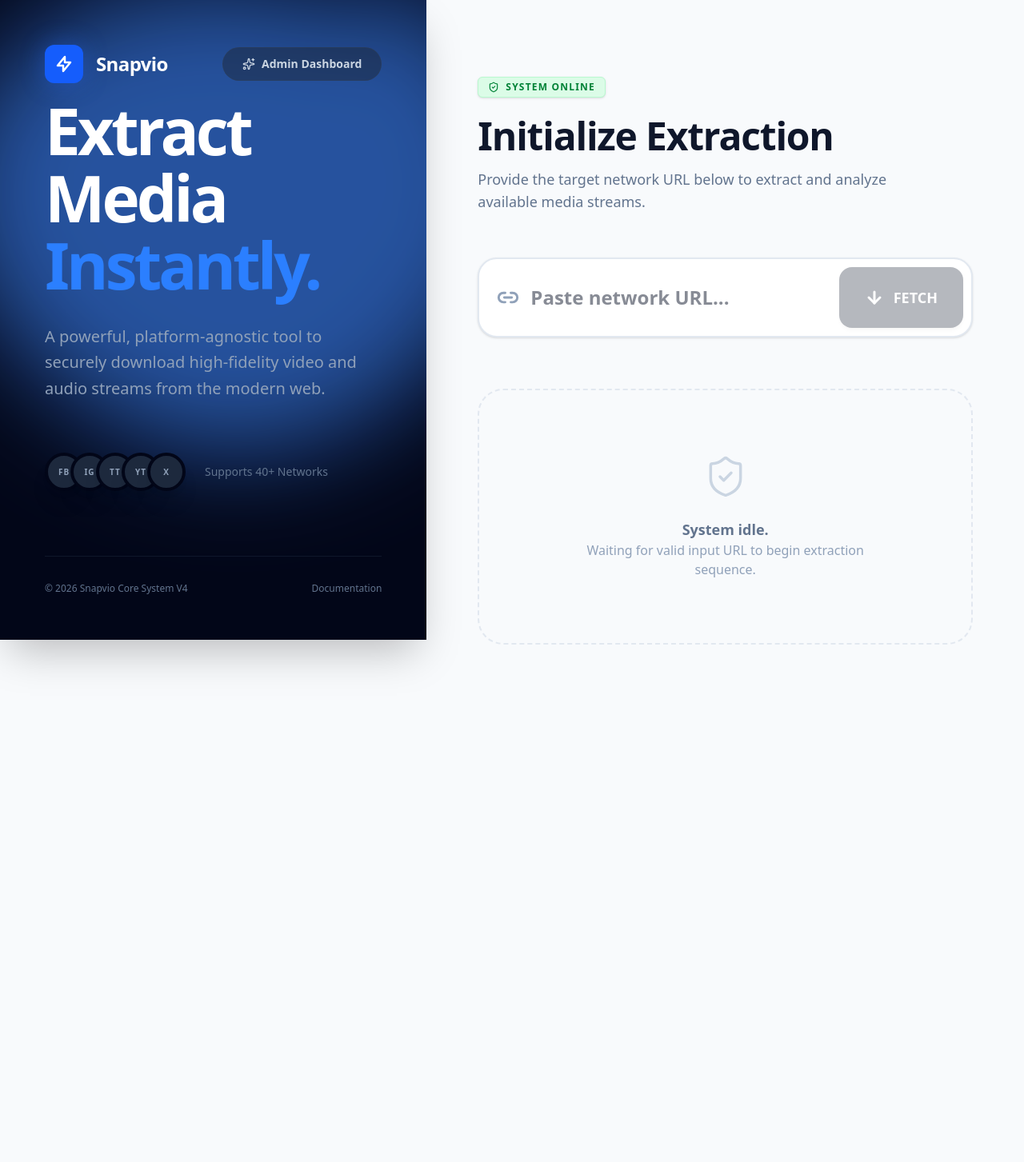
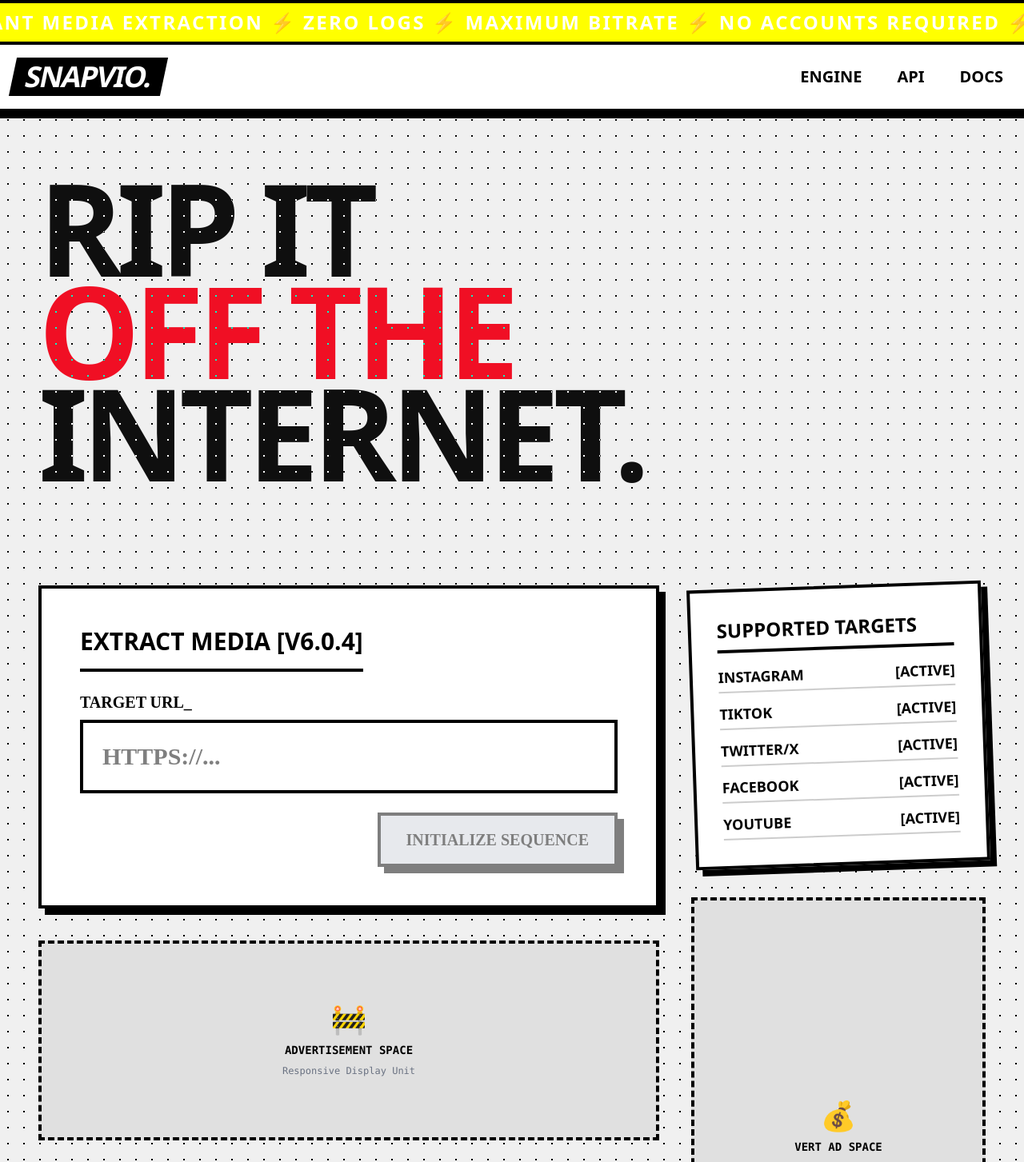
Before and after one commit to devilhoneyx-creator/snapvio, a React (Vite) app in the folder client/: page / in a window 1280 px wide. Shown: the top 1453 px of the page at 80% size. Before the commit the page ends 870 px from the top, so only its background shows below. Built offline with nearby package versions, Linux system fonts and the light colour scheme.

Commit message:
feat(ui): implement radical neo-brutalism design with marquee and raw ad blocks

```diff
--- a/client/src/App.jsx
+++ b/client/src/App.jsx
@@ -1,72 +1,92 @@
 import React from 'react';
+import Downloader from './components/Downloader';
 import Navbar from './components/Navbar';
-import Downloader from './components/Downloader';
-import { motion } from 'framer-motion';
 
 function App() {
   return (
-    <div className="flex flex-col lg:flex-row min-h-screen font-sans bg-slate-50 text-slate-900 w-full overflow-hidden">
+    <div className="min-h-screen flex flex-col font-sans relative">
 
-      {/* Left Panel - Fixed Brand & Copy (Dark Mode) */}
-      <div className="lg:w-5/12 lg:fixed lg:h-screen bg-slate-950 text-white flex flex-col p-8 lg:p-14 relative overflow-hidden shadow-2xl z-20">
-
-        {/* Abstract background blur in left panel */}
-        <div className="absolute top-0 right-0 -mr-[30%] -mt-[30%] text-white/[0.03] pointer-events-none z-0 mix-blend-screen opacity-60">
-          <svg viewBox="0 0 200 200" xmlns="http://www.w3.org/2000/svg" className="w-[800px] h-[800px] blur-3xl">
-            <path fill="#3b82f6" d="M45.7,-76.4C58.9,-69.3,69,-55.4,76.5,-40.8C84,-26.2,88.9,-11,87.6,3.6C86.3,18.1,78.8,32,69.5,44.2C60.2,56.4,49.1,66.8,35.6,73.4C22.1,80,6.2,82.8,-8.7,81.1C-23.6,79.4,-37.5,73.1,-50.2,64C-62.9,54.9,-74.4,43,-81.4,28.6C-88.4,14.3,-90.9,-2.4,-86.3,-17.1C-81.8,-31.8,-70.2,-44.6,-57.1,-52.5C-44,-60.4,-29.4,-63.5,-14.7,-64.5C0,-65.5,15,-64.4,30.3,-60.4C45.6,-56.4,61,-49.5,45.7,-76.4Z" transform="translate(100 100)" />
-          </svg>
+      {/* Top Marquee */}
+      <div className="marquee-container bg-[#ff00ff] text-white">
+        <div className="marquee-content pr-12">
+          ⚡ SNAPVIO V6 ⚡ INSTANT MEDIA EXTRACTION ⚡ ZERO LOGS ⚡ MAXIMUM BITRATE ⚡ NO ACCOUNTS REQUIRED ⚡ SNAPVIO V6 ⚡ INSTANT MEDIA EXTRACTION ⚡
         </div>
-
-        {/* Global Component for Left Panel Header */}
-        <Navbar />
-
-        <div className="flex-1 flex flex-col justify-center relative z-10 mt-16 lg:mt-0">
-          <motion.h1
-            initial={{ opacity: 0, x: -20 }}
-            animate={{ opacity: 1, x: 0 }}
-            transition={{ duration: 0.7, ease: "easeOut" }}
-            className="text-5xl lg:text-7xl xl:text-[5rem] font-bold tracking-tighter mb-8 leading-[1.05]"
-          >
-            Extract<br/>Media<br/><span className="text-blue-500">Instantly.</span>
-          </motion.h1>
-
-          <motion.p
-            initial={{ opacity: 0 }}
-            animate={{ opacity: 1 }}
-            transition={{ duration: 0.7, delay: 0.2 }}
-            className="text-slate-400 text-lg md:text-xl font-light max-w-md leading-relaxed"
-          >
-            A powerful, platform-agnostic tool to securely download high-fidelity video and audio streams from the modern web.
-          </motion.p>
-
-          <motion.div
-            initial={{ opacity: 0, y: 20 }}
-            animate={{ opacity: 1, y: 0 }}
-            transition={{ duration: 0.7, delay: 0.4 }}
-            className="flex items-center gap-6 mt-16"
-          >
-            <div className="flex -space-x-4">
-              {['FB', 'IG', 'TT', 'YT', 'X'].map((plat, i) => (
-                <div key={i} className={`w-12 h-12 rounded-full border-4 border-slate-950 flex items-center justify-center bg-slate-800 text-[10px] font-black tracking-widest text-slate-400 shadow-xl`}>
-                   {plat}
-                </div>
-              ))}
-            </div>
-            <p className="text-sm font-medium text-slate-500">Supports 40+ Networks</p>
-          </motion.div>
-        </div>
-
-        <div className="mt-16 pt-8 border-t border-slate-800/50 text-xs text-slate-500 font-medium relative z-10 flex justify-between items-center">
-          <span>© {new Date().getFullYear()} Snapvio Core System V4</span>
-          <a href="#" className="hover:text-white transition-colors">Documentation</a>
+        <div className="marquee-content pr-12 aria-hidden">
+          ⚡ SNAPVIO V6 ⚡ INSTANT MEDIA EXTRACTION ⚡ ZERO LOGS ⚡ MAXIMUM BITRATE ⚡ NO ACCOUNTS REQUIRED ⚡ SNAPVIO V6 ⚡ INSTANT MEDIA EXTRACTION ⚡
         </div>
       </div>
 
-      {/* Right Panel - Interactive App (Light Mode, Scrollable) */}
-      <div className="lg:w-7/12 lg:ml-[41.666667%] min-h-screen bg-slate-50 flex flex-col relative z-10 w-full">
-        <Downloader />
-      </div>
+      <Navbar />
 
+      <main className="flex-1 max-w-[1400px] mx-auto w-full p-6 md:p-12 relative">
+
+         {/* Hero Title - Overlapping elements */}
+         <div className="relative mb-16 md:mb-32 mt-8">
+            <h1 className="text-6xl md:text-8xl lg:text-[10rem] font-black uppercase leading-[0.8] tracking-tighter mix-blend-difference text-white z-10 relative pointer-events-none">
+              RIP IT<br/>
+              <span className="text-[#00ffcc] brutal-stroke">OFF THE</span><br/>
+              INTERNET.
+            </h1>
+
+            {/* Decorative brutalist shapes */}
+            <div className="absolute top-10 right-0 md:right-20 w-64 h-64 bg-[#ffff00] border-4 border-black shadow-[12px_12px_0_rgba(0,0,0,1)] rounded-full -z-10 animate-[bounce_10s_infinite]" />
+            <div className="absolute -bottom-10 md:-bottom-20 left-10 md:left-1/3 w-48 h-48 bg-[#ff00ff] border-4 border-black shadow-[12px_12px_0_rgba(0,0,0,1)] -z-10 rotate-12" />
+            <div className="absolute top-0 left-1/2 w-80 h-20 bg-[#00ffcc] border-4 border-black shadow-[12px_12px_0_rgba(0,0,0,1)] -z-10 -rotate-6" />
+         </div>
+
+         <div className="grid grid-cols-1 lg:grid-cols-12 gap-10">
+
+            {/* Left Col: Main Interactive Tool */}
+            <div className="lg:col-span-8 space-y-10">
+               <div className="brutal-card p-6 md:p-12 bg-white">
+                  <h2 className="text-3xl font-black uppercase mb-6 border-b-4 border-black pb-4 inline-block">Extract Media [v6.0.4]</h2>
+                  <Downloader />
+               </div>
+
+               {/* Ad Block Main */}
+               <div className="ad-block w-full h-[250px]">
+                  <span className="text-4xl text-gray-400 mb-2">🚧</span>
+                  ADVERTISEMENT SPACE
+                  <span className="text-xs mt-2 text-gray-500 font-normal normal-case">Responsive Display Unit</span>
+               </div>
+            </div>
+
+            {/* Right Col: Info / Ads / Chaos */}
+            <div className="lg:col-span-4 space-y-10">
+
+               <div className="brutal-card bg-[#ffff00] p-8 -rotate-2">
+                 <h3 className="text-2xl font-black uppercase border-b-4 border-black pb-2 mb-4">Supported Targets</h3>
+                 <ul className="space-y-3 font-bold text-lg uppercase">
+                   <li className="flex justify-between border-b-2 border-black/20 pb-1"><span>Instagram</span> <span>[ACTIVE]</span></li>
+                   <li className="flex justify-between border-b-2 border-black/20 pb-1"><span>TikTok</span> <span>[ACTIVE]</span></li>
+                   <li className="flex justify-between border-b-2 border-black/20 pb-1"><span>Twitter/X</span> <span>[ACTIVE]</span></li>
+                   <li className="flex justify-between border-b-2 border-black/20 pb-1"><span>Facebook</span> <span>[ACTIVE]</span></li>
+                   <li className="flex justify-between border-b-2 border-black/20 pb-1"><span>YouTube</span> <span>[ACTIVE]</span></li>
+                 </ul>
+               </div>
+
+               {/* Ad Block Sidebar */}
+               <div className="ad-block w-full h-[600px] border-l-8 border-l-[#ff00ff]">
+                  <span className="text-4xl text-gray-400 mb-2">💰</span>
+                  VERT AD SPACE
+                  <span className="text-xs mt-2 text-gray-500 font-normal normal-case">300x600 Half Page</span>
+               </div>
+            </div>
+
+         </div>
+
+      </main>
+
+      <footer className="border-t-8 border-black bg-white mt-20">
+        <div className="marquee-container bg-[#00ffcc]">
+           <div className="marquee-content pr-12" style={{ animationDirection: 'reverse' }}>
+             ++ SNAPVIO INC ++ ALL RIGHTS RESERVED {new Date().getFullYear()} ++ SNAPVIO INC ++ ALL RIGHTS RESERVED {new Date().getFullYear()} ++
+           </div>
+           <div className="marquee-content pr-12 aria-hidden" style={{ animationDirection: 'reverse' }}>
+             ++ SNAPVIO INC ++ ALL RIGHTS RESERVED {new Date().getFullYear()} ++ SNAPVIO INC ++ ALL RIGHTS RESERVED {new Date().getFullYear()} ++
+           </div>
+        </div>
+      </footer>
     </div>
   );
 }
--- a/client/src/components/Downloader.jsx
+++ b/client/src/components/Downloader.jsx
@@ -1,7 +1,6 @@
 import React, { useState } from 'react';
 import axios from 'axios';
 import { motion, AnimatePresence } from 'framer-motion';
-import { ArrowDown, Link2, Loader2, PlaySquare, HardDrive, ShieldCheck, CheckCircle2 } from 'lucide-react';
 
 const Downloader = () => {
   const [url, setUrl] = useState('');
@@ -21,123 +20,104 @@
       const response = await axios.post('/api/download/info', { url });
       setResult(response.data);
     } catch (err) {
-      setError('Unable to securely extract media. Please verify the URL syntax or ensure the target is public.');
+      setError('ERROR: EXTRACTION FAILED. INVALID TARGET OR BLOCK DETECTED.');
     } finally {
       setLoading(false);
     }
   };
 
   return (
-    <div className="w-full flex-1 flex flex-col pt-12 lg:pt-24 px-6 lg:px-16 pb-16">
+    <div className="w-full font-['Space_Grotesk']">
 
-      {/* Header for Right Panel */}
-      <div className="mb-14">
-        <div className="inline-flex items-center gap-2 px-3 py-1 bg-green-100 text-green-700 rounded-md text-xs font-bold tracking-widest uppercase mb-6 shadow-sm border border-green-200">
-           <ShieldCheck size={14} /> System Online
-        </div>
-        <h2 className="text-4xl md:text-5xl font-black tracking-tight text-slate-900 mb-4 leading-none">Initialize Extraction</h2>
-        <p className="text-slate-500 text-lg font-medium max-w-lg">Provide the target network URL below to extract and analyze available media streams.</p>
-      </div>
-
-      {/* Input Section */}
-      <form onSubmit={handleDownload} className="relative group max-w-2xl">
-         <div className="absolute inset-y-0 left-6 flex items-center pointer-events-none text-slate-400 group-focus-within:text-blue-600 transition-colors duration-300">
-            <Link2 size={28} strokeWidth={2.5} />
-         </div>
+      {/* Brutalist Input Area */}
+      <form onSubmit={handleDownload} className="flex flex-col gap-6">
+         <div>
+           <label className="block text-xl font-black uppercase mb-2">Target URL_</label>
            <input
               type="text"
               value={url}
               onChange={(e) => setUrl(e.target.value)}
-            className="w-full bg-white border-2 border-slate-200 focus:border-blue-500 rounded-3xl py-8 pl-16 pr-40 text-xl md:text-2xl text-slate-900 font-semibold outline-none shadow-sm transition-all focus:shadow-[0_0_40px_rgba(59,130,246,0.15)] focus:-translate-y-1"
-            placeholder="Paste network URL..."
+              className="brutal-input w-full p-6 text-2xl md:text-3xl font-bold bg-[#ffff00]"
+              placeholder="HTTPS://..."
               autoComplete="off"
-            spellCheck="false"
            />
+         </div>
          <button
            disabled={loading || !url}
-           className="absolute inset-y-3 right-3 px-8 bg-slate-900 hover:bg-blue-600 text-white rounded-2xl font-bold flex items-center gap-3 transition-colors disabled:opacity-30 disabled:hover:bg-slate-900 shadow-md text-lg"
+           className="brutal-button w-full sm:w-auto self-end disabled:opacity-50 disabled:bg-gray-300 disabled:cursor-not-allowed"
          >
-           {loading ? <Loader2 size={24} className="animate-spin" /> : <ArrowDown size={24} strokeWidth={3} />}
-           <span className="hidden sm:block">{loading ? 'Working' : 'FETCH'}</span>
+           {loading ? 'EXECUTING...' : 'INITIALIZE SEQUENCE'}
          </button>
       </form>
 
-      {/* Result Section */}
-      <div className="mt-16 flex-1 flex flex-col max-w-3xl">
-        <AnimatePresence mode="wait">
+      <AnimatePresence>
          {error && (
             <motion.div
-               initial={{ opacity: 0, y: -10 }}
-               animate={{ opacity: 1, y: 0 }}
-               exit={{ opacity: 0, scale: 0.98 }}
-               className="bg-red-50 border-2 border-red-100 text-red-700 p-6 rounded-2xl flex items-start gap-4 font-medium shadow-sm"
+              initial={{ height: 0, opacity: 0 }}
+              animate={{ height: 'auto', opacity: 1 }}
+              exit={{ height: 0, opacity: 0 }}
+              className="mt-8 overflow-hidden"
             >
-               <div className="p-2 bg-red-100 rounded-full mt-1"><ShieldCheck size={20} className="text-red-600" /></div>
-               <div>
-                 <h4 className="font-bold text-red-900 text-lg mb-1">Extraction Failed</h4>
-                 <p className="opacity-90 leading-relaxed">{error}</p>
+               <div className="brutal-card-color bg-red-600 p-6 flex flex-col items-center justify-center text-center">
+                  <span className="text-4xl mb-4">⚠️</span>
+                  <h3 className="text-3xl font-black uppercase">{error}</h3>
                </div>
             </motion.div>
          )}
 
          {result && (
             <motion.div
-               initial={{ opacity: 0, y: 40 }}
-               animate={{ opacity: 1, y: 0 }}
-               className="bg-white rounded-[2rem] p-6 md:p-8 shadow-[0_20px_60px_-15px_rgba(0,0,0,0.05)] border border-slate-100 flex flex-col md:flex-row gap-10"
+              initial={{ y: 20, opacity: 0 }}
+              animate={{ y: 0, opacity: 1 }}
+              className="mt-12 brutal-card p-6"
             >
-                <div className="w-full md:w-[280px] relative rounded-3xl overflow-hidden aspect-[4/5] bg-slate-100 border border-slate-200/50 shadow-inner group">
-                   <img src={result.thumbnail} className="w-full h-full object-cover group-hover:scale-105 transition-transform duration-700" alt="Media Preview" />
-                   <div className="absolute inset-0 bg-gradient-to-t from-black/60 via-transparent to-transparent opacity-60" />
-                   <div className="absolute bottom-5 left-5 flex items-center gap-2 bg-white/90 backdrop-blur-md px-3 py-1.5 rounded-lg text-slate-900 text-xs font-black uppercase tracking-widest shadow-sm">
-                     <CheckCircle2 size={14} className="text-green-600" />
-                     {result.platform}
+               <div className="flex flex-col md:flex-row gap-8">
+
+                  {/* Media Preview */}
+                  <div className="w-full md:w-1/3 relative border-4 border-black group">
+                     <div className="absolute top-2 left-2 bg-black text-[#00ffcc] font-black uppercase px-2 py-1 z-10 text-sm">
+                        {result.platform} TARGET
                      </div>
+                     <img src={result.thumbnail} alt="Target" className="w-full h-auto object-cover filter grayscale group-hover:grayscale-0 transition-all duration-300" />
                   </div>
 
-                <div className="flex-1 flex flex-col">
-                   <h3 className="text-2xl font-black text-slate-900 mb-2 leading-tight tracking-tight">{result.title}</h3>
-                   <p className="text-slate-500 font-medium mb-10 border-b border-slate-100 pb-6">Select your preferred format to initiate transfer.</p>
+                  {/* Results Data */}
+                  <div className="w-full md:w-2/3 flex flex-col">
+                     <h2 className="text-3xl md:text-4xl font-black uppercase leading-none mb-4 border-b-4 border-black pb-4">
+                        {result.title}
+                     </h2>
+                     <p className="font-bold text-xl uppercase mb-6 bg-black text-[#ffff00] inline-block px-3 py-1 self-start">
+                        PAYLOAD READY FOR EXTRACT
+                     </p>
 
-                   <div className="space-y-4 mt-auto">
+                     <div className="grid grid-cols-1 sm:grid-cols-2 gap-4 mt-auto">
                         {result.medias.map((m, i) => (
                            <a
                              key={i}
                              href={m.url}
-                         className="flex items-center justify-between p-5 rounded-2xl border-2 border-slate-100 hover:border-blue-500 hover:bg-blue-50/50 transition-all group cursor-pointer bg-white shadow-sm"
+                             className="brutal-card bg-[#f0f0f0] hover:bg-[#ff00ff] hover:text-white p-4 flex flex-col justify-between group cursor-pointer"
                            >
-                         <div className="flex items-center gap-5">
-                           <div className="w-12 h-12 bg-slate-50 border border-slate-200 rounded-xl flex items-center justify-center text-slate-400 group-hover:bg-blue-100 group-hover:border-blue-200 group-hover:text-blue-600 transition-colors">
-                             <PlaySquare size={24} />
+                              <div className="flex justify-between items-start mb-4">
+                                 <span className="font-black text-2xl uppercase tracking-tighter">{m.quality}</span>
+                                 <span className="border-2 border-black px-2 py-1 font-bold text-xs bg-white text-black group-hover:bg-black group-hover:text-white transition-colors">
+                                   {m.type}
+                                 </span>
                               </div>
-                           <div className="flex flex-col gap-1">
-                             <div className="font-black text-slate-900 group-hover:text-blue-700 transition-colors text-lg leading-none">{m.quality}</div>
-                             <div className="text-[11px] font-bold text-slate-400 uppercase tracking-widest">{m.type}</div>
-                           </div>
-                         </div>
-                         <div className="flex items-center gap-5">
-                           <span className="text-sm font-bold text-slate-500 bg-slate-50 px-3 py-1.5 rounded-md border border-slate-100">{m.size}</span>
-                           <div className="w-12 h-12 rounded-xl bg-slate-900 text-white flex items-center justify-center group-hover:bg-blue-600 transition-colors shadow-md">
-                             <ArrowDown size={20} strokeWidth={3} />
-                           </div>
+                              <div className="flex justify-between items-end border-t-2 border-black/20 pt-2 group-hover:border-white/50">
+                                 <span className="font-mono font-bold text-sm">SIZE: {m.size}</span>
+                                 <span className="font-black uppercase text-xl animate-[pulse_1s_infinite]">GET_</span>
                               </div>
                            </a>
                         ))}
                      </div>
                   </div>
+
+               </div>
             </motion.div>
-          )}
-
-          {!result && !error && !loading && (
-             <div className="flex-1 flex flex-col items-center justify-center text-center text-slate-400/60 h-full py-20 border-2 border-dashed border-slate-200 rounded-[2rem] bg-slate-50/50">
-                <ShieldCheck size={56} className="mb-6 text-slate-300" strokeWidth={1.5} />
-                <p className="font-semibold text-lg max-w-sm text-slate-500">System idle.</p>
-                <p className="font-medium max-w-sm text-slate-400">Waiting for valid input URL to begin extraction sequence.</p>
-             </div>
          )}
       </AnimatePresence>
     </div>
-    </div>
   );
 }
+
 export default Downloader;
--- a/client/src/components/Navbar.jsx
+++ b/client/src/components/Navbar.jsx
@@ -1,22 +1,23 @@
 import React from 'react';
-import { Sparkles } from 'lucide-react';
 
 const Navbar = () => {
   return (
-    <div className="flex flex-row md:flex-col lg:flex-row items-start lg:items-center justify-between relative z-10 w-full mb-12 lg:mb-0 gap-6 lg:gap-0">
-      <div className="flex items-center gap-4 group cursor-pointer">
-        <div className="w-12 h-12 bg-blue-600 rounded-xl flex items-center justify-center shadow-[0_0_30px_rgba(37,99,235,0.4)] group-hover:scale-105 transition-transform duration-300">
-           <svg className="w-6 h-6 text-white" fill="none" stroke="currentColor" viewBox="0 0 24 24" strokeWidth="2.5"><path strokeLinecap="round" strokeLinejoin="round" d="M13 10V3L4 14h7v7l9-11h-7z" /></svg>
-        </div>
-        <span className="text-2xl font-black tracking-tight text-white group-hover:text-blue-400 transition-colors duration-300">Snapvio</span>
+    <nav className="border-b-4 border-black bg-white p-4 flex flex-col sm:flex-row justify-between items-center gap-4 sticky top-0 z-50 shadow-[0_8px_0_rgba(0,0,0,1)]">
+
+      <div className="text-4xl font-black uppercase tracking-tighter bg-black text-white px-4 py-1 -skew-x-12">
+        SNAPVIO.
       </div>
 
-      <button className="px-6 py-2.5 rounded-full border border-slate-700/50 bg-slate-800/50 hover:bg-white hover:text-black hover:border-white text-sm font-semibold text-slate-300 transition-all focus:ring-4 focus:ring-white/20 flex items-center gap-2">
-        <Sparkles size={16} />
-        Admin Dashboard
-      </button>
-    </div>
+      <div className="flex gap-2 sm:gap-6 flex-wrap justify-center">
+        <a href="#" className="font-black text-xl uppercase hover:bg-[#ffff00] px-2 border-2 border-transparent hover:border-black transition-colors">Engine</a>
+        <a href="#" className="font-black text-xl uppercase hover:bg-[#00ffcc] px-2 border-2 border-transparent hover:border-black transition-colors">API</a>
+        <a href="#" className="font-black text-xl uppercase hover:bg-[#ff00ff] hover:text-white px-2 border-2 border-transparent hover:border-black transition-colors">Docs</a>
+      </div>
+
+      {/* Intentionally removed Login/Admin as requested. Just raw links. */}
+
+    </nav>
   );
-}
+};
 
 export default Navbar;
--- a/client/src/index.css
+++ b/client/src/index.css
@@ -1,37 +1,81 @@
 @import "tailwindcss";
 
 :root {
-  font-family: 'Inter', -apple-system, BlinkMacSystemFont, 'Segoe UI', Roboto, sans-serif;
+  background-color: #fafafa;
+  color: #000000;
+  font-family: 'Space Grotesk', system-ui, -apple-system, sans-serif;
+  color-scheme: light;
 }
 
 body {
   margin: 0;
-  padding: 0;
-  background-color: #f8fafc; /* slate-50 */
-  color: #0f172a; /* slate-900 */
+  min-height: 100vh;
+  background-color: #f0f0f0;
+  background-image: radial-gradient(#000 1px, transparent 1px);
+  background-size: 20px 20px;
   -webkit-font-smoothing: antialiased;
-  -moz-osx-font-smoothing: grayscale;
+  overflow-x: hidden;
 }
 
-/* Base resets & custom scrollbar */
 ::selection {
-  background: rgba(59, 130, 246, 0.3);
-  color: #000;
+  background: #000;
+  color: #fff;
 }
 
 ::-webkit-scrollbar {
-  width: 8px;
+  width: 12px;
+  border-left: 2px solid #000;
 }
 
 ::-webkit-scrollbar-track {
-  background: transparent;
+  background: #f0f0f0;
 }
 
 ::-webkit-scrollbar-thumb {
-  background: #cbd5e1;
-  border-radius: 4px;
+  background: #000;
+  border: 2px solid #f0f0f0;
 }
 
-::-webkit-scrollbar-thumb:hover {
-  background: #94a3b8;
+/* Neo-Brutalism Utilities */
+@layer utilities {
+  .brutal-card {
+    @apply bg-white border-4 border-black shadow-[8px_8px_0px_0px_rgba(0,0,0,1)] transition-all;
+  }
+
+  .brutal-card:hover {
+    @apply shadow-[4px_4px_0px_0px_rgba(0,0,0,1)] translate-x-1 translate-y-1;
+  }
+
+  .brutal-card-color {
+    @apply bg-[#ff3366] text-white border-4 border-black shadow-[8px_8px_0px_0px_rgba(0,0,0,1)] transition-all;
+  }
+
+  .brutal-card-color:hover {
+    @apply shadow-[4px_4px_0px_0px_rgba(0,0,0,1)] translate-x-1 translate-y-1;
+  }
+
+  .brutal-input {
+    @apply bg-white border-4 border-black focus:outline-none focus:shadow-[8px_8px_0px_0px_rgba(0,0,0,1)] transition-all;
+  }
+
+  .brutal-button {
+    @apply bg-[#00ffcc] text-black border-4 border-black font-black uppercase text-xl px-8 py-4 shadow-[8px_8px_0px_0px_rgba(0,0,0,1)] hover:shadow-[4px_4px_0px_0px_rgba(0,0,0,1)] hover:translate-x-1 hover:translate-y-1 active:shadow-[0px_0px_0px_0px_rgba(0,0,0,1)] active:translate-x-2 active:translate-y-2 transition-all;
+  }
+
+  .marquee-container {
+    @apply overflow-hidden whitespace-nowrap border-y-4 border-black bg-[#ffff00] py-2 flex items-center;
+  }
+
+  .marquee-content {
+    @apply inline-block animate-[marquee_20s_linear_infinite] font-black uppercase text-2xl tracking-widest;
+  }
+
+  .ad-block {
+    @apply border-4 border-dashed border-black bg-[#e0e0e0] flex flex-col items-center justify-center p-8 text-black font-mono text-sm font-bold uppercase;
+  }
 }
+
+@keyframes marquee {
+  0% { transform: translateX(0); }
+  100% { transform: translateX(-50%); }
+}
```
Lines whose indentation alone changed are shown as unchanged.
